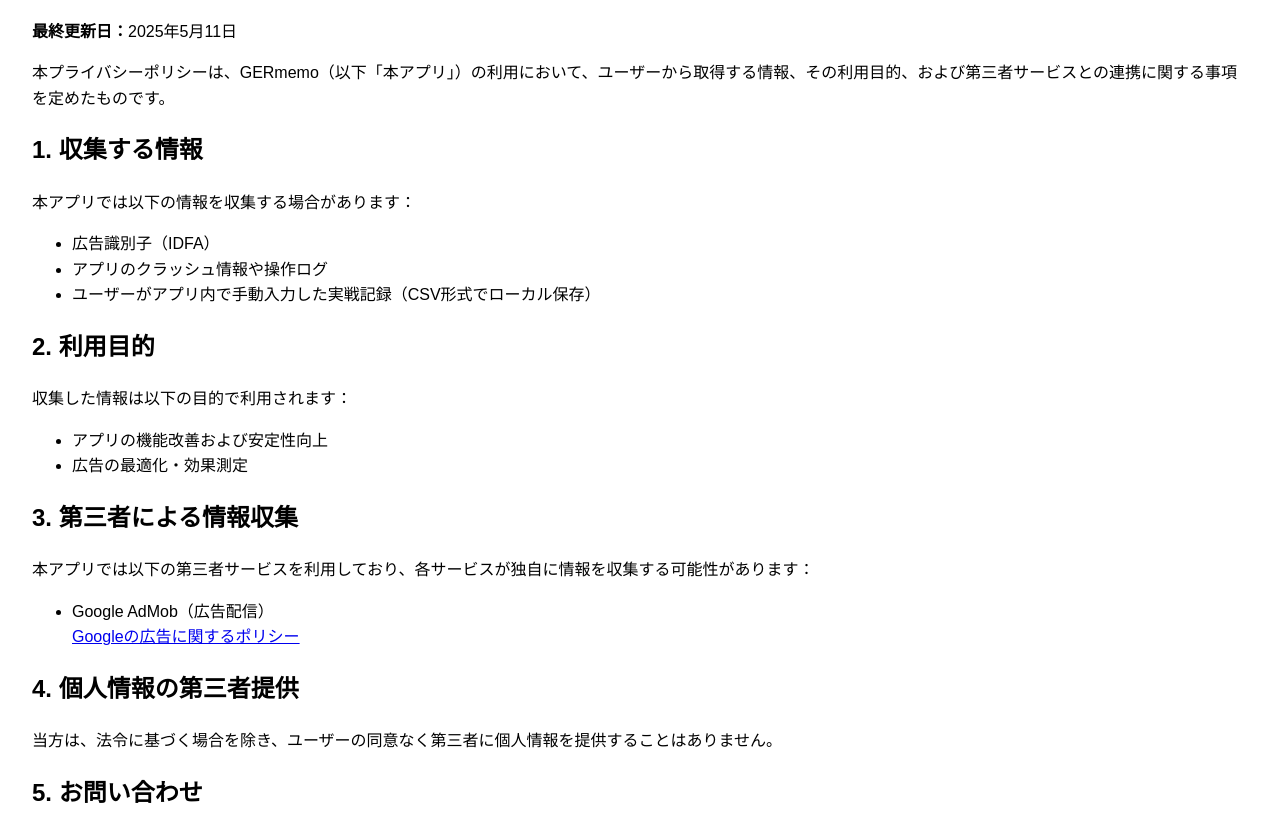
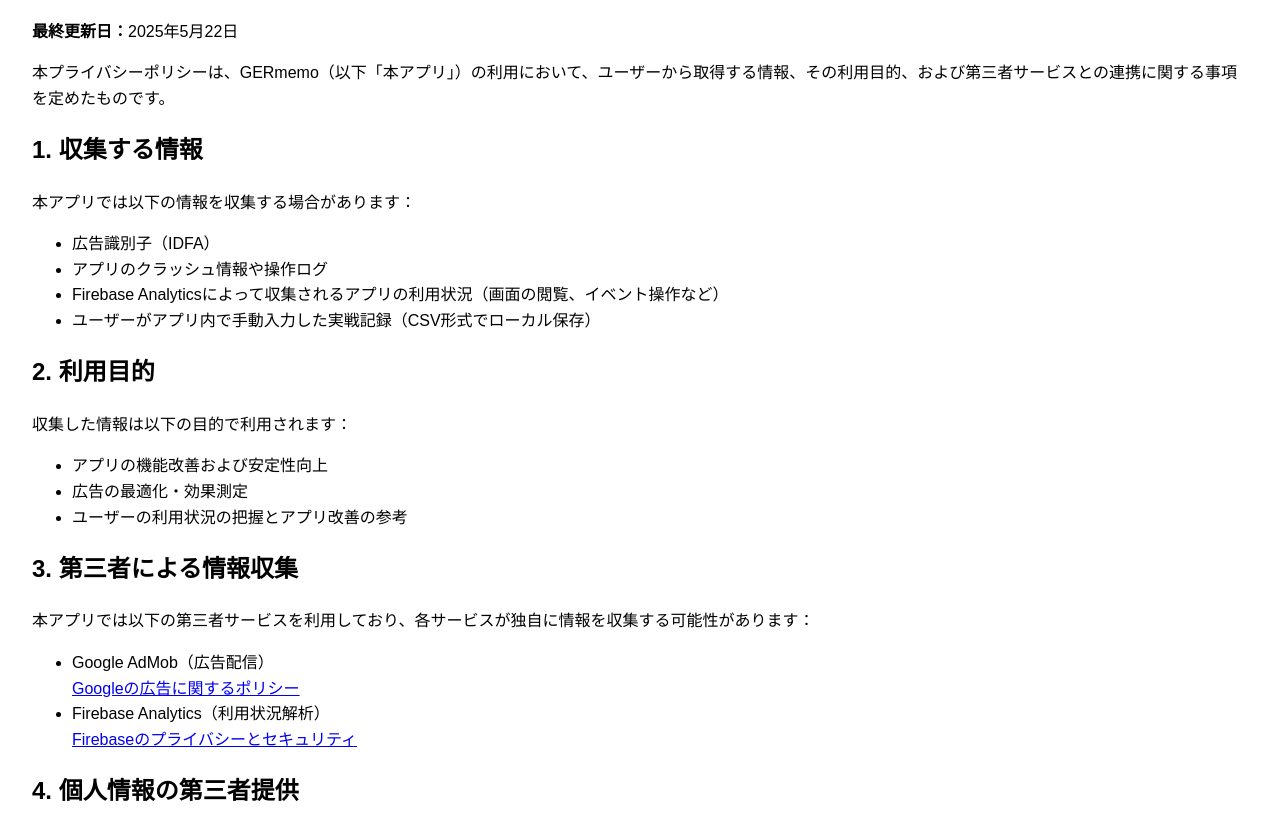
Before and after one commit to RyuG1001/Slomemo-site, a plain HTML site: page privacy-GER.html in a window 1280 px wide. Shown: the part 86-914 px from the top of the page. Drawn offline with Linux system fonts and the light colour scheme.

Commit message:
Update privacy-GER.html

```diff
--- a/privacy-GER.html
+++ b/privacy-GER.html
@@ -1,8 +1,8 @@
 <!DOCTYPE html>
 <html lang="ja">
 <head>
-  <meta charset="UTF-8">
-  <meta name="viewport" content="width=device-width, initial-scale=1.0">
+  <meta charset="UTF-8" />
+  <meta name="viewport" content="width=device-width, initial-scale=1.0"/>
   <title>プライバシーポリシー | GERmemo</title>
   <style>
     body {
@@ -14,7 +14,7 @@
 </head>
 <body>
   <h1>プライバシーポリシー</h1>
-  <p><strong>最終更新日：</strong>2025年5月11日</p>
+  <p><strong>最終更新日：</strong>2025年5月22日</p>
 
   <p>
     本プライバシーポリシーは、GERmemo（以下「本アプリ」）の利用において、ユーザーから取得する情報、その利用目的、および第三者サービスとの連携に関する事項を定めたものです。
@@ -25,6 +25,7 @@
   <ul>
     <li>広告識別子（IDFA）</li>
     <li>アプリのクラッシュ情報や操作ログ</li>
+    <li>Firebase Analyticsによって収集されるアプリの利用状況（画面の閲覧、イベント操作など）</li>
     <li>ユーザーがアプリ内で手動入力した実戦記録（CSV形式でローカル保存）</li>
   </ul>
 
@@ -33,6 +34,7 @@
   <ul>
     <li>アプリの機能改善および安定性向上</li>
     <li>広告の最適化・効果測定</li>
+    <li>ユーザーの利用状況の把握とアプリ改善の参考</li>
   </ul>
 
   <h2>3. 第三者による情報収集</h2>
@@ -40,6 +42,9 @@
   <ul>
     <li>Google AdMob（広告配信）<br>
       <a href="https://policies.google.com/technologies/ads?hl=ja" target="_blank">Googleの広告に関するポリシー</a>
+    </li>
+    <li>Firebase Analytics（利用状況解析）<br>
+      <a href="https://firebase.google.com/support/privacy?hl=ja" target="_blank">Firebaseのプライバシーとセキュリティ</a>
     </li>
   </ul>
 
```
